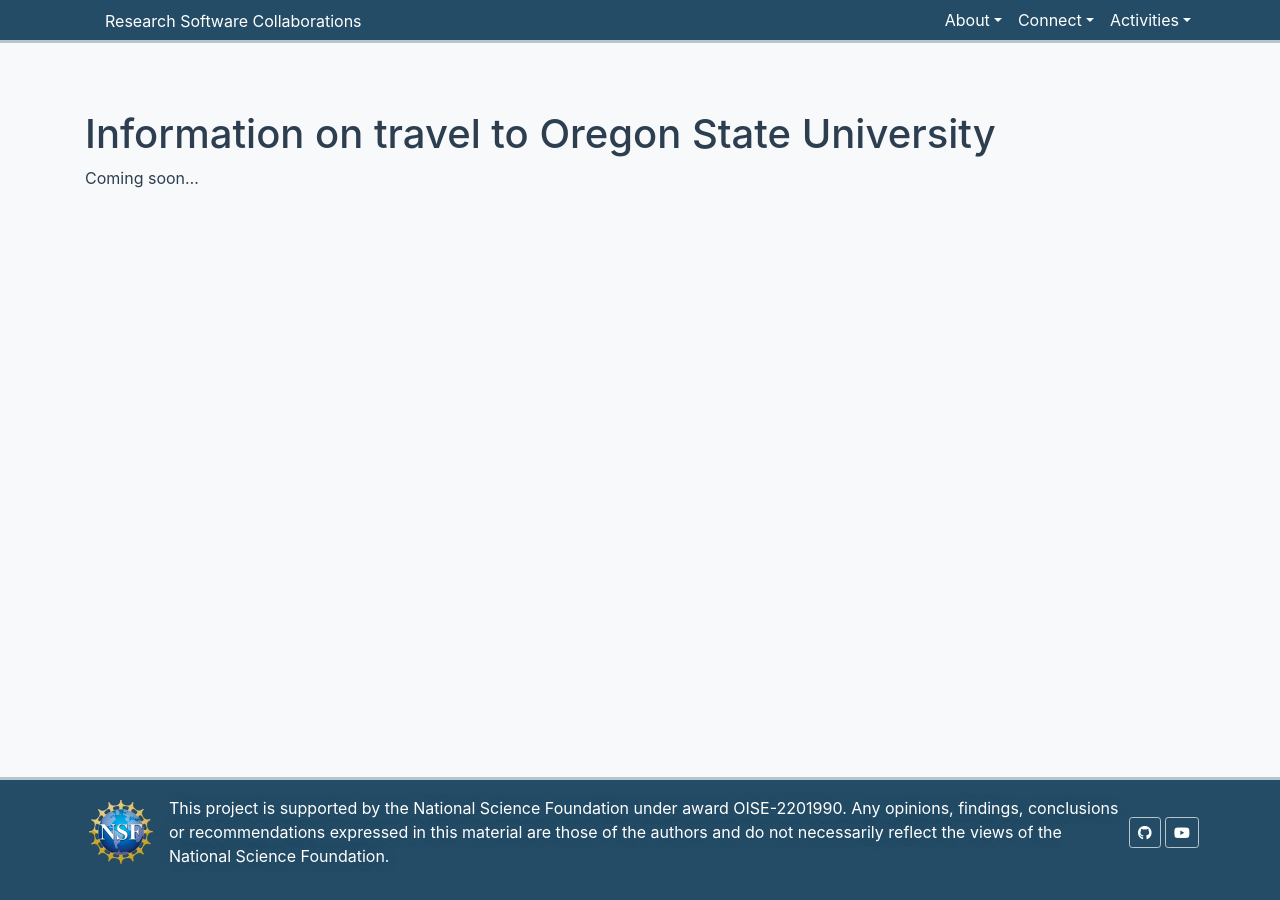
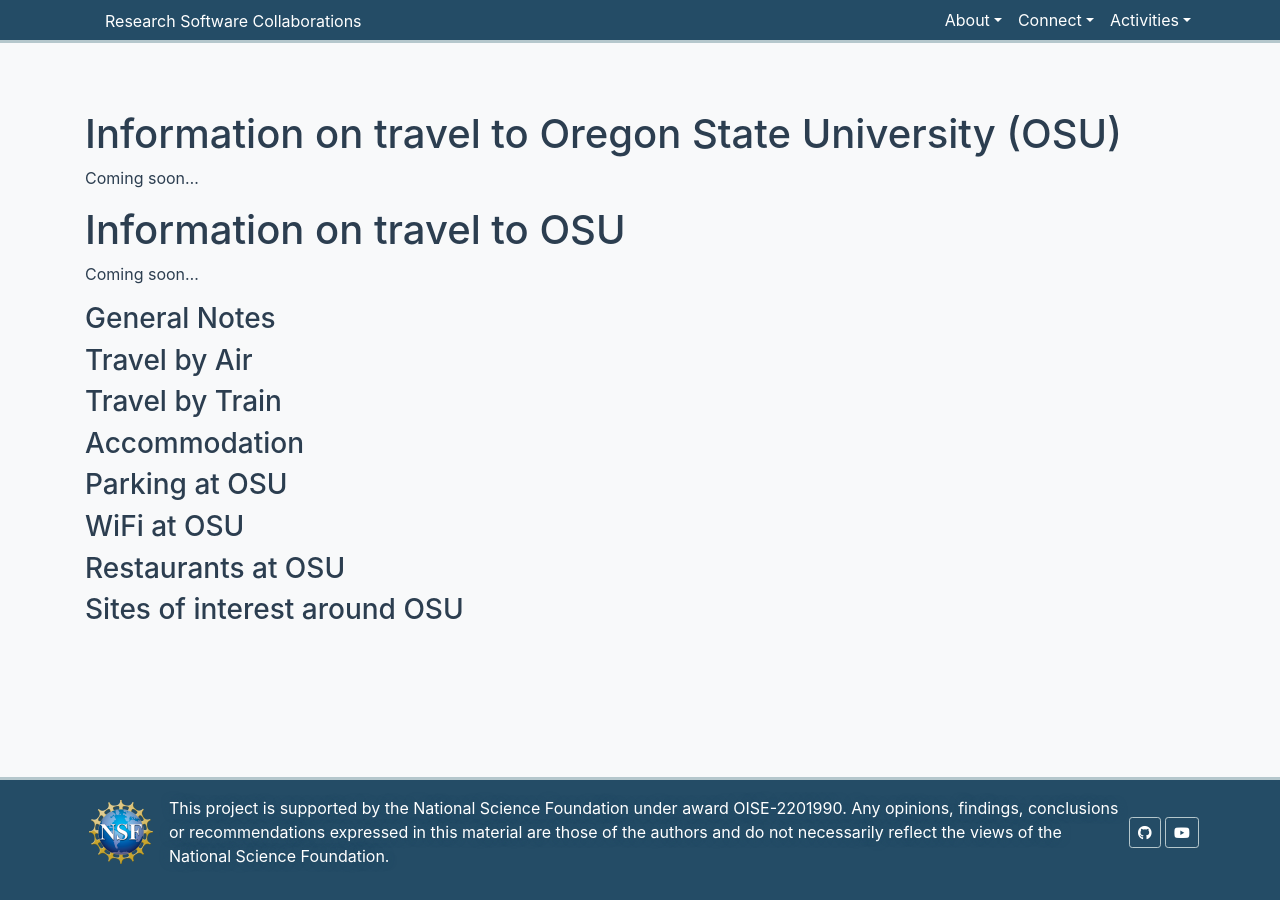
Before and after one commit to research-software-collaborations/research-software-collaborations.github.io, a Jekyll site: the page built from pages/info/travel-to-osu.md, in a window 1280 px wide. Built offline with Jekyll 4.4.1, drawn with Linux system fonts in a browser that asks for light colours; cached includes are drawn as plain includes.

Commit message:
add template structure for useful information

```diff
--- a/pages/info/travel-to-osu.md
+++ b/pages/info/travel-to-osu.md
@@ -4,6 +4,26 @@ layout: default
 title: Information on travel to Oregon State University
 ---
 
-# Information on travel to Oregon State University
+# Information on travel to Oregon State University (OSU)
 
 Coming soon...
+
+# Information on travel to OSU
+
+Coming soon...
+
+### General Notes
+
+### Travel by Air
+
+### Travel by Train
+
+### Accommodation
+
+### Parking at OSU
+
+### WiFi at OSU
+
+### Restaurants at OSU
+
+### Sites of interest around OSU
```
Also changed, not shown: pages/info/travel-to-bnl.md (+16 -0 lines), pages/info/travel-to-cern.md (+22 -0 lines), pages/info/travel-to-fnal.md (+20 -0 lines), pages/info/travel-to-umass-amherst.md (+22 -0 lines).
